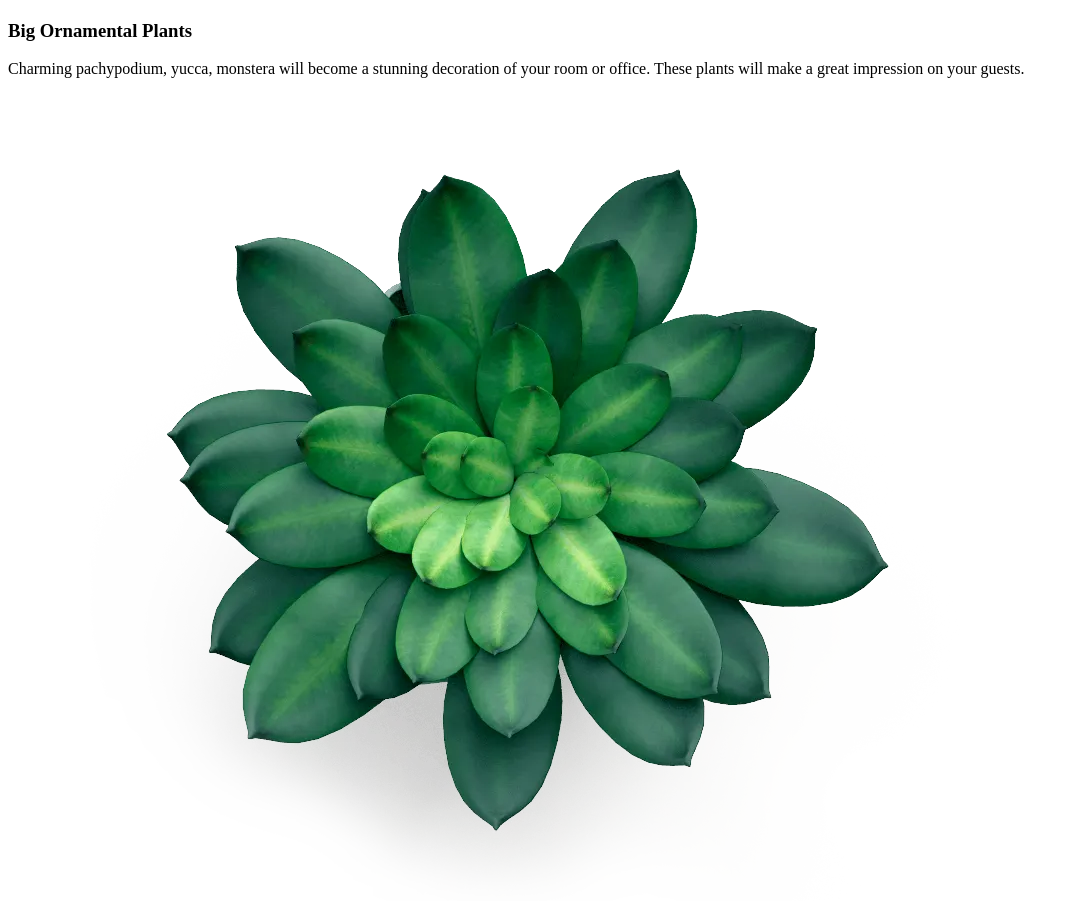
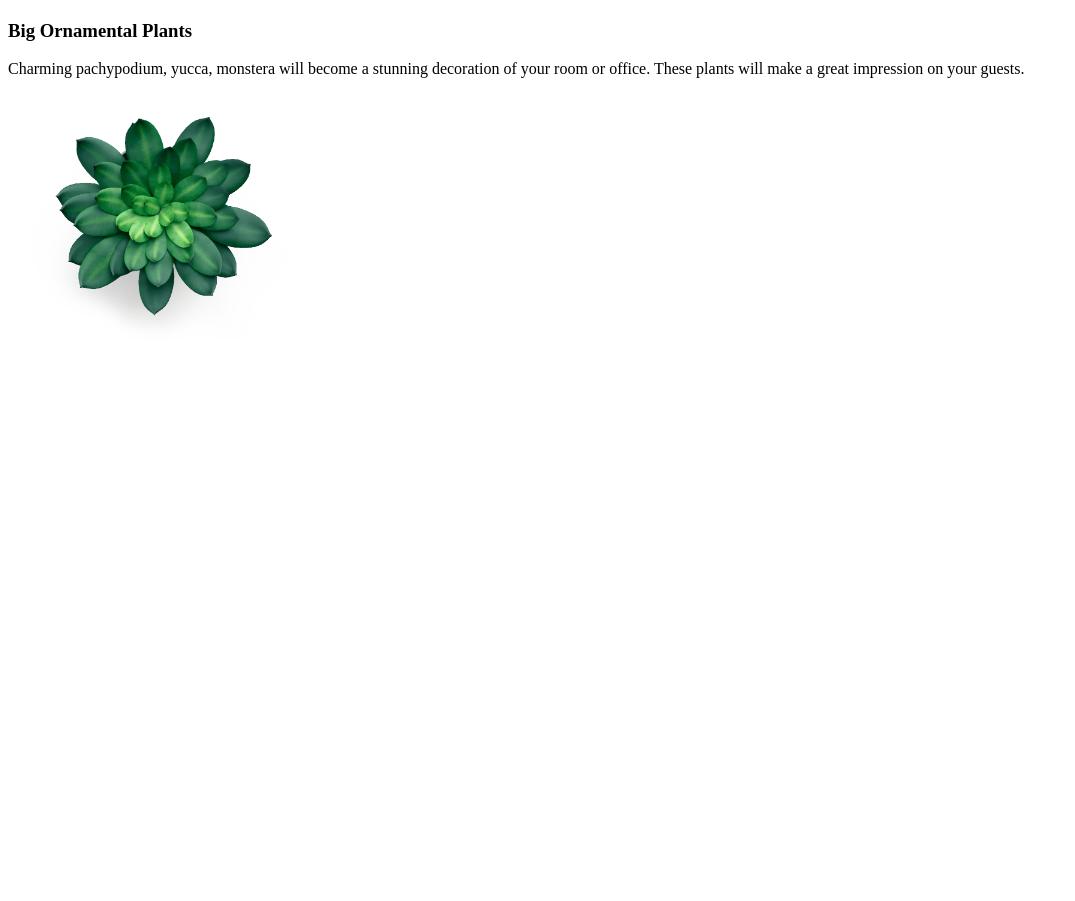
Before and after one commit to Oksana-Pak/656-html, a plain HTML site: page index.html in a window 1280 px wide. Shown: the part 1561-2462 px from the top of the page, without its empty margins (0-1075 px from the left). After the commit the page ends 1913 px from the top, so only its background shows below. Drawn offline with Linux system fonts and the light colour scheme.

Commit message:
correct img

```diff
--- a/index.html
+++ b/index.html
@@ -74,7 +74,7 @@
             </div>
         </div>
         <div class="green_flower">
-            <img src="img/Green_flower.webp" alt="Green flower">
+            <img width="300"src="img/Green_flower.webp" alt="Green flower">
         </div>
     </main>
     <footer>
```
